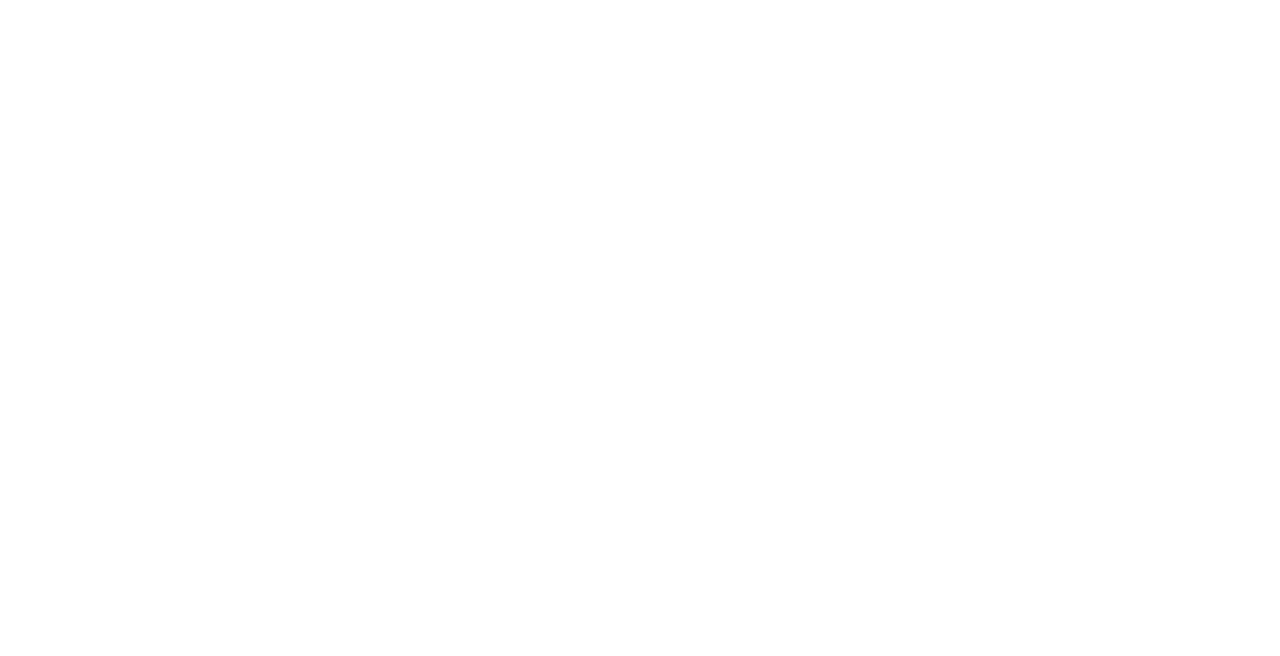
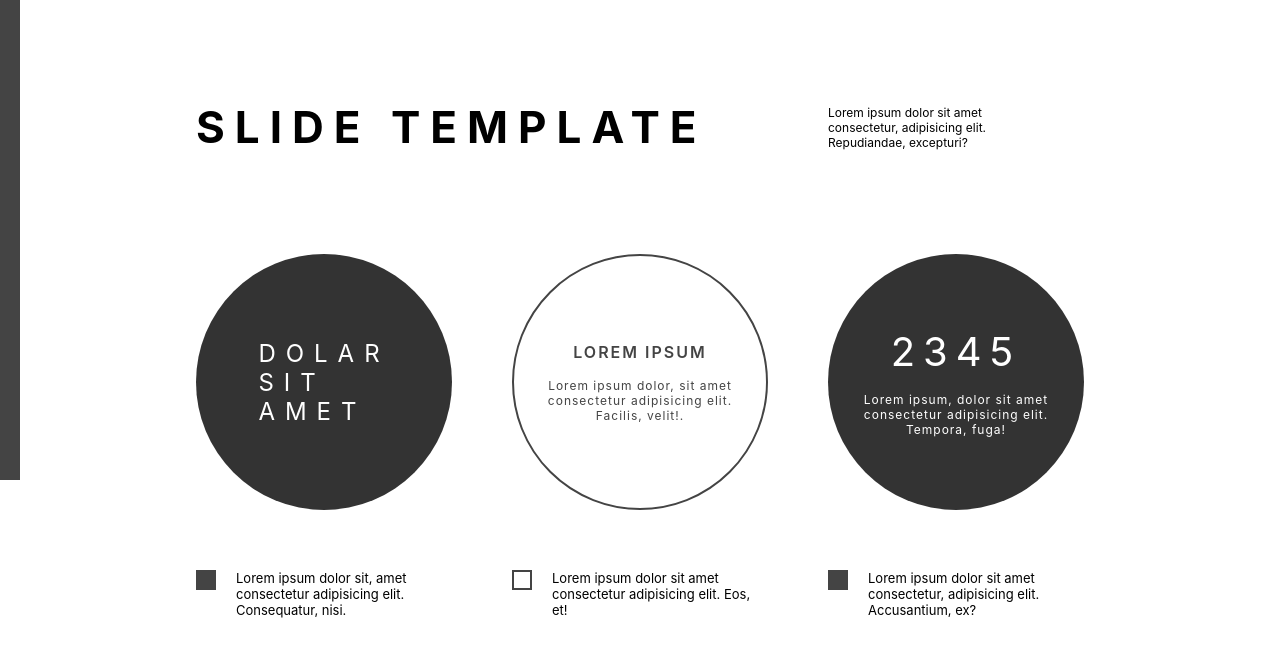
Before and after one commit to Tekutos/css-mini-blocks, a React (Create React App) app in the folder my-app/: page /slidetemplate2 in a window 1280 px wide. Before the commit this address had no page. Shown: the top 656 px of the page. Built offline with nearby package versions, Linux system fonts and the light colour scheme.

Commit message:
add SlideTemplate2

```diff
--- a/my-app/src/App.js
+++ b/my-app/src/App.js
@@ -4,7 +4,7 @@
 import BlogPage from "./pages/BlogPage/BlogPage.jsx";
 import CardListPage from "./pages/CardListPage/CardListPage.jsx";
 import DoubleBlockPage from "./pages/DoubleBlockPage/DoubleBlockPage.jsx";
-// import SlideTemplatePage from "./pages/SlideTemplatePage.jsx/SlideTemplatePage";
+import SlideTemplatePage2 from "./pages/SlideTemplatePage2/SlideTemplatePage2";
 import MainPage from "./pages/MainPage";
 
 function App() {
@@ -15,7 +15,7 @@
       <Route path="/blog" element={<BlogPage />} />
       <Route path="/cardlist" element={<CardListPage />} />
       <Route path="/doubleblock" element={<DoubleBlockPage />} />
-      {/* <Route path="/doubleblock" element={<DoubleBlock />} /> */}
+      <Route path="/slidetemplate2" element={<SlideTemplatePage2 />} />
     </Routes>
   );
 }
--- /dev/null
+++ b/my-app/src/components/SlideTemplate2/SlideTemplate2.jsx
@@ -0,0 +1,58 @@
+import "./SlideTemplate2.scss";
+
+function SlideTemplate2() {
+  const base = `slideTemplate2`;
+  return (
+    <div className={`${base}`}>
+      <div className={`${base}_content`}>
+        <h1 className={`${base}_title`}>Slide Template</h1>
+        <div className={`${base}_desc`}>
+          Lorem ipsum dolor sit amet consectetur, adipisicing elit. Repudiandae,
+          excepturi?
+        </div>
+        <div className={`${base}_item`}>
+          <div className={`${base}_item_circle`}>
+            <div className={`${base}_circle_text`}>
+              dolar
+              <br />
+              sit
+              <br />
+              amet
+            </div>
+          </div>
+          <div className={`${base}_item_text`}>
+            Lorem ipsum dolor sit, amet consectetur adipisicing elit.
+            Consequatur, nisi.
+          </div>
+        </div>
+        <div className={`${base}_item item_invert`}>
+          <div className={`${base}_item_circle`}>
+            <div className={`${base}_item_circle_label`}>Lorem ipsum</div>
+            <div className={`${base}_item_circle_text`}>
+              Lorem ipsum dolor, sit amet consectetur adipisicing elit. Facilis,
+              velit!.
+            </div>
+          </div>
+          <div className={`${base}_item_text`}>
+            Lorem ipsum dolor sit amet consectetur adipisicing elit. Eos, et!
+          </div>
+        </div>
+        <div className={`${base}_item`}>
+          <div className={`${base}_item_circle`}>
+            <div className={`${base}_item_numb`}>2345</div>
+            <div className={`${base}_item_circle_text`}>
+              Lorem ipsum, dolor sit amet consectetur adipisicing elit. Tempora,
+              fuga!
+            </div>
+          </div>
+          <div className={`${base}_item_text`}>
+            Lorem ipsum dolor sit amet consectetur, adipisicing elit.
+            Accusantium, ex?
+          </div>
+        </div>
+      </div>
+    </div>
+  );
+}
+
+export default SlideTemplate2;
--- /dev/null
+++ b/my-app/src/components/SlideTemplate2/SlideTemplate2.scss
@@ -0,0 +1,100 @@
+* {
+  margin: 0;
+  box-sizing: border-box;
+}
+
+.slideTemplate2::before {
+  content: "";
+  position: absolute;
+  top: 0;
+  bottom: 40%;
+  width: 20px;
+  background-color: #444;
+}
+
+.slideTemplate2 {
+  display: grid;
+  justify-content: center;
+  .slideTemplate2_content {
+    display: grid;
+    grid-template-columns: repeat(3, 1fr);
+    grid-gap: 100px 60px;
+    padding: 100px;
+    align-items: center;
+    .slideTemplate2_title {
+      grid-column: 1/3;
+      font-size: 44px;
+      letter-spacing: 10px;
+      text-transform: uppercase;
+    }
+    .slideTemplate2_desc {
+      font-size: 12px;
+      max-width: 170px;
+    }
+    .slideTemplate2_item {
+      grid-row: 2;
+      display: grid;
+
+      .slideTemplate2_item_circle {
+        --size: 20vw;
+        width: var(--size);
+        height: var(--size);
+        border-radius: 50%;
+        background-color: #333;
+        display: grid;
+        padding: 30px;
+        justify-items: center;
+        align-items: center;
+        align-content: center;
+        color: white;
+        text-align: center;
+        .slideTemplate2_circle_text {
+          font-size: 24px;
+          text-transform: uppercase;
+          letter-spacing: 10px;
+          text-align: left;
+        }
+        .slideTemplate2_item_circle_label {
+          font-size: 16px;
+          letter-spacing: 2px;
+          text-transform: uppercase;
+          font-weight: 600;
+        }
+        .slideTemplate2_item_circle_text {
+          font-size: 12px;
+          margin-top: 16px;
+          letter-spacing: 1px;
+        }
+        .slideTemplate2_item_numb {
+          font-size: 40px;
+          letter-spacing: 8px;
+        }
+      }
+      .slideTemplate2_item_text {
+        padding-top: 60px;
+        font-size: 13px;
+        display: flex;
+        max-width: 250px;
+      }
+      .slideTemplate2_item_text::before {
+        --size: 20px;
+        content: "";
+        display: inline-block;
+        min-width: var(--size);
+        height: var(--size);
+        background-color: #444;
+        margin-right: var(--size);
+      }
+    }
+    .slideTemplate2_item.item_invert {
+      .slideTemplate2_item_circle,
+      .slideTemplate2_item_text::before {
+        background-color: #fff;
+        outline: 2px solid #444;
+        color: #444;
+        outline-offset: -2px;
+        overflow: hidden;
+      }
+    }
+  }
+}
--- a/my-app/src/pages/MainPage.jsx
+++ b/my-app/src/pages/MainPage.jsx
@@ -24,7 +24,7 @@
   }
 
   function handlerClick5() {
-    navigate("/slidetemplate");
+    navigate("/slidetemplate2");
   }
 
   return (
--- a/my-app/src/pages/MainPage.scss
+++ b/my-app/src/pages/MainPage.scss
@@ -5,34 +5,40 @@
 
 .container {
   .main_Box1 {
-    display: flex;
+    display: grid;
     height: 100vh;
-    background: #444;
-    padding: 10px;
+    background: white;
+    // padding: 10px;
     grid-gap: 20px;
-    .main_slidetemplateBox1 {
+    grid-template-columns: repeat(5, 1fr);
+    align-items: center;
+    justify-items: center;
+
+    .main_slidetemplateBox1,
+    .main_slidetemplateBox2,
+    .main_slidetemplateBox3,
+    .main_slidetemplateBox4,
+    .main_slidetemplateBox5 {
       height: 97vh;
       width: 350px;
+      border-radius: 5px;
+      box-shadow: 0 1vw 2vw rgba($color: #000000, $alpha: 0.7);
+    }
+
+    .main_slidetemplateBox1 {
       background-image: url("../image/Path-to-the-snow-capped-mountains_1920x1080.jpg");
-      border-radius: 5px;
     }
     .main_slidetemplateBox2 {
-      height: 97vh;
-      width: 350px;
       background-image: url("../image/1639363902-1006-www.lookw.ru.jpg");
-      border-radius: 5px;
     }
     .main_slidetemplateBox3 {
-      height: 97vh;
-      width: 350px;
       background-image: url("../image/624e27fde335d49e2dd3c6b75c6027a3.jpeg");
-      border-radius: 5px;
     }
     .main_slidetemplateBox4 {
-      height: 97vh;
-      width: 350px;
       background-image: url("../image/fa7247b8a42849281369118ab7fcc0cc.jpg");
-      border-radius: 5px;
+    }
+    .main_slidetemplateBox5 {
+      background-image: url("../image/72575-sahara-indiya-poyushhij_pesok-eolovogo_relefa-pustynya-1920x1080.jpg");
     }
   }
 }
--- /dev/null
+++ b/my-app/src/pages/SlideTemplatePage2/SlideTemplatePage2.jsx
@@ -0,0 +1,7 @@
+import SlideTemplate2 from "../../components/SlideTemplate2/SlideTemplate2";
+
+function SlideTemplatePage2() {
+  return <SlideTemplate2 />;
+}
+
+export default SlideTemplatePage2;
```
Also changed, not shown: my-app/src/image/72575-sahara-indiya-poyushhij_pesok-eolovogo_relefa-pustynya-1920x1080.jpg (added).
